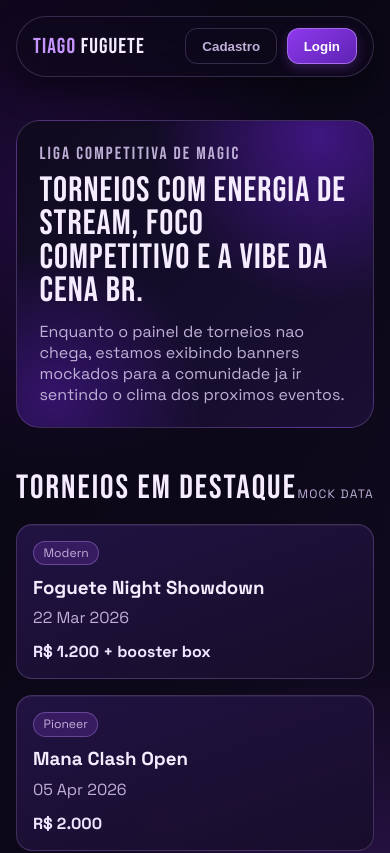
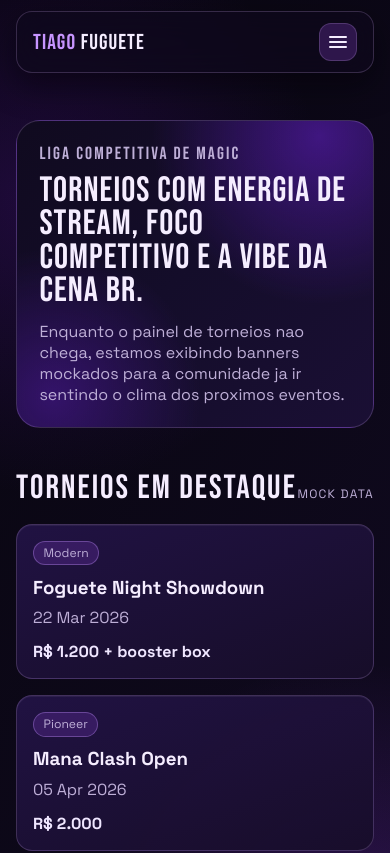
Before and after one commit to GiovaniMurakami/championship-management-mtg-front, a React (Vite) app: page / in a window 390 px wide. Shown: the top 853 px of the page. Built offline with nearby package versions, Linux system fonts and the light colour scheme; no server answers.

Commit message:
feat: enhance navbar with responsive hamburger menu and mobile menu handling

```diff
--- a/src/App.css
+++ b/src/App.css
@@ -39,6 +39,62 @@
   gap: 1rem;
 }
 
+.hamburger-btn {
+  display: none;
+  position: relative;
+  align-items: center;
+  justify-content: center;
+  width: 2.35rem;
+  height: 2.35rem;
+  border: 1px solid var(--line);
+  border-radius: 0.75rem;
+  background: rgba(167, 79, 255, 0.22);
+  cursor: pointer;
+  transition:
+    background-color 180ms ease,
+    border-color 180ms ease;
+}
+
+.hamburger-btn:hover {
+  background: rgba(167, 79, 255, 0.32);
+  border-color: rgba(199, 149, 255, 0.55);
+}
+
+.hamburger-btn:active {
+  background: rgba(167, 79, 255, 0.4);
+}
+
+.hamburger-line {
+  position: absolute;
+  width: 1.1rem;
+  height: 2px;
+  border-radius: 999px;
+  background: var(--text-main);
+  transition:
+    transform 220ms ease,
+    opacity 180ms ease;
+}
+
+.hamburger-line:nth-child(1) {
+  transform: translateY(-5px);
+}
+
+.hamburger-line:nth-child(3) {
+  transform: translateY(5px);
+}
+
+.hamburger-btn.is-open .hamburger-line:nth-child(1) {
+  transform: rotate(45deg);
+}
+
+.hamburger-btn.is-open .hamburger-line:nth-child(2) {
+  opacity: 0;
+}
+
+.hamburger-btn.is-open .hamburger-line:nth-child(3) {
+  transform: rotate(-45deg);
+}
+
 .floating-navbar nav a {
   color: var(--text-soft);
   text-decoration: none;
@@ -65,12 +121,18 @@
   gap: 0.6rem;
 }
 
+.logout-btn {
+  padding-top: 0.6rem;
+  padding-bottom: 0.6rem;
+}
+
 .user-chip {
   border: 1px solid var(--line);
   border-radius: 999px;
   background: rgba(167, 79, 255, 0.18);
   padding: 0.45rem 0.8rem;
   font-size: 0.85rem;
+  color: var(--text-main);
 }
 
 main {
@@ -595,8 +657,77 @@ select {
 }
 
 @media (max-width: 950px) {
-  .floating-navbar nav {
+  .floating-navbar {
+    display: grid;
+    grid-template-columns: minmax(0, 1fr) auto;
+    row-gap: 0.6rem;
+    border-radius: 1rem;
+    top: 0.7rem;
+    align-items: center;
+  }
+
+  .hamburger-btn {
+    display: inline-flex;
+    margin-left: auto;
+  }
+
+  .floating-navbar .brand {
+    grid-column: 1;
+  }
+
+  .floating-navbar .hamburger-btn {
+    grid-column: 2;
+  }
+
+  .floating-navbar .navbar-links,
+  .floating-navbar .auth-actions {
     display: none;
+    grid-column: 1 / -1;
+    width: 100%;
+    border-top: 1px solid var(--line);
+    padding-top: 0.75rem;
+    margin-top: 0.2rem;
+  }
+
+  .floating-navbar .navbar-links.open,
+  .floating-navbar .auth-actions.open {
+    display: flex;
+    flex-direction: column;
+    align-items: flex-end;
+    gap: 0.6rem;
+  }
+
+  .floating-navbar .auth-actions {
+    border-top: none;
+    padding-top: 0;
+    margin-top: 0;
+  }
+
+  .floating-navbar .navbar-links a,
+  .floating-navbar .navbar-links .btn,
+  .floating-navbar .auth-actions .btn,
+  .floating-navbar .auth-actions .user-chip {
+    width: fit-content;
+    max-width: 100%;
+    align-self: flex-end;
+    text-align: right;
+    justify-content: flex-end;
+    margin: 0;
+    margin-left: 0;
+    padding-left: 0;
+  }
+
+  .floating-navbar .auth-actions .user-chip {
+    border: 1px solid rgba(199, 149, 255, 0.45);
+    background: rgba(167, 79, 255, 0.24);
+    padding: 0.4rem 0.7rem;
+    border-radius: 999px;
+  }
+
+  .floating-navbar .auth-actions .logout-btn {
+    padding: 0.4rem 0.7rem;
+    margin-left: 0;
+    border-radius: 0.6rem;
   }
 
   .banner-grid,
--- a/src/components/Navbar.jsx
+++ b/src/components/Navbar.jsx
@@ -1,3 +1,4 @@
+import { useEffect, useState } from "react";
 import { Link } from "react-router-dom";
 
 export function Navbar({
@@ -7,58 +8,93 @@ export function Navbar({
   isAuthenticated,
   onOpenEditProfile,
 }) {
+  const [isMobileMenuOpen, setIsMobileMenuOpen] = useState(false);
+
+  useEffect(() => {
+    const closeMenuOnDesktop = () => {
+      if (window.innerWidth > 950) {
+        setIsMobileMenuOpen(false);
+      }
+    };
+
+    window.addEventListener("resize", closeMenuOnDesktop);
+    return () => window.removeEventListener("resize", closeMenuOnDesktop);
+  }, []);
+
+  const closeMobileMenu = () => setIsMobileMenuOpen(false);
+
+  const handleOpenAuth = (tab) => {
+    closeMobileMenu();
+    onOpenAuth(tab);
+  };
+
+  const handleLogout = () => {
+    closeMobileMenu();
+    onLogout();
+  };
+
+  const handleOpenEditProfile = () => {
+    closeMobileMenu();
+    onOpenEditProfile();
+  };
+
   return (
-    <header className="floating-navbar">
+    <header className={`floating-navbar ${isMobileMenuOpen ? "menu-open" : ""}`}>
       <div className="brand">
         <span className="brand-highlight">TIAGO</span> FUGUETE
       </div>
 
-      <nav>
-        <Link to="/">Home</Link>
-        <a href="#torneios">Torneios</a>
+      <button
+        className={`hamburger-btn ${isMobileMenuOpen ? "is-open" : ""}`}
+        type="button"
+        aria-expanded={isMobileMenuOpen}
+        aria-label={isMobileMenuOpen ? "Fechar menu" : "Abrir menu"}
+        onClick={() => setIsMobileMenuOpen((prev) => !prev)}
+      >
+        <span className="hamburger-line" />
+        <span className="hamburger-line" />
+        <span className="hamburger-line" />
+      </button>
+
+      <nav className={`navbar-links ${isMobileMenuOpen ? "open" : ""}`}>
+        <Link to="/" onClick={closeMobileMenu}>
+          Home
+        </Link>
+        <a href="#torneios" onClick={closeMobileMenu}>
+          Torneios
+        </a>
         {isAuthenticated ? (
-          <Link to="/meus-decks">Meus Decks</Link>
+          <Link to="/meus-decks" onClick={closeMobileMenu}>
+            Meus Decks
+          </Link>
         ) : (
-          <button className="btn ghost" type="button" onClick={() => onOpenAuth("login")}>
+          <button className="btn ghost" type="button" onClick={() => handleOpenAuth("login")}>
             Decks (login)
           </button>
         )}
       </nav>
 
-      <div className="auth-actions">
+      <div className={`auth-actions ${isMobileMenuOpen ? "open" : ""}`}>
         {usuario ? (
           <>
             <button
               className="user-chip"
               type="button"
-              onClick={onOpenEditProfile}
+              onClick={handleOpenEditProfile}
               title="Editar perfil"
-              style={{
-                background: "none",
-                border: "none",
-                cursor: "pointer",
-                padding: "0.5rem 1rem",
-                borderRadius: "4px",
-                transition: "background-color 0.2s",
-                color: "var(--text-color)",
-                fontSize: "1rem",
-                fontWeight: "500"
-              }}
-              onMouseEnter={(e) => e.target.style.backgroundColor = "rgba(255, 255, 255, 0.1)"}
-              onMouseLeave={(e) => e.target.style.backgroundColor = "transparent"}
             >
               {usuario.nome}
             </button>
-            <button className="btn secondary" type="button" onClick={onLogout}>
+            <button className="btn secondary logout-btn" type="button" onClick={handleLogout}>
               Sair
             </button>
           </>
         ) : (
           <>
-            <button className="btn ghost" type="button" onClick={() => onOpenAuth("register")}>
+            <button className="btn ghost" type="button" onClick={() => handleOpenAuth("register")}>
               Cadastro
             </button>
-            <button className="btn primary" type="button" onClick={() => onOpenAuth("login")}>
+            <button className="btn primary" type="button" onClick={() => handleOpenAuth("login")}>
               Login
             </button>
           </>
```
